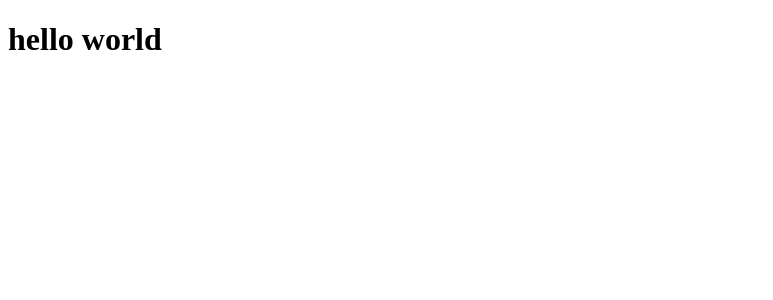
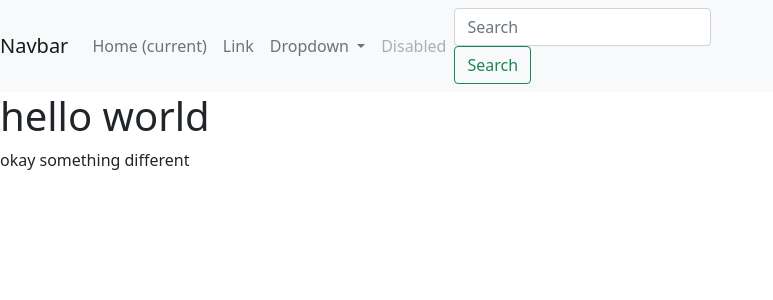
Before and after one commit to priyanshuparashar/helix, a Django app: page / in a window 1280 px wide. Shown: the top 300 px of the page, without its empty margins (0-773 px from the left). Run offline with Django 3.2, Linux system fonts and the light colour scheme.

Commit message:
very imp session

```diff
--- a/base/views.py
+++ b/base/views.py
@@ -3,4 +3,4 @@ from django.http import HttpResponse
 
 # Create your views here.
 def home(request):
-    return render(request, 'main.html')
+    return render(request, 'home.html')
--- a/templates/home.html
+++ b/templates/home.html
@@ -0,0 +1,10 @@
+{% extends "main.html" %}
+
+
+{% block content %}
+<div>
+
+<p>okay something different</p>
+</div>
+
+{% endblock %}
--- a/templates/main.html
+++ b/templates/main.html
@@ -4,9 +4,21 @@
     <meta charset="UTF-8">
     <meta http-equiv="X-UA-Compatible" content="IE=edge">
     <meta name="viewport" content="width=device-width, initial-scale=1.0">
+    <link rel="stylesheet" href="https://cdn.jsdelivr.net/npm/bootstrap@5.1.3/dist/css/bootstrap.min.css" integrity="sha384-1BmE4kWBq78iYhFldvKuhfTAU6auU8tT94WrHftjDbrCEXSU1oBoqyl2QvZ6jIW3" crossorigin="anonymous">
     <title>Document</title>
 </head>
+
 <body>
+
+    {% include 'nav.html' %}
+
     <h1>hello world</h1>
+
+
+{% block content %}
+
+
+
+{% endblock %}
 </body>
 </html>
--- /dev/null
+++ b/templates/nav.html
@@ -0,0 +1,35 @@
+<nav class="navbar navbar-expand-lg navbar-light bg-light">
+    <a class="navbar-brand" href="#">Navbar</a>
+    <button class="navbar-toggler" type="button" data-toggle="collapse" data-target="#navbarSupportedContent" aria-controls="navbarSupportedContent" aria-expanded="false" aria-label="Toggle navigation">
+      <span class="navbar-toggler-icon"></span>
+    </button>
+
+    <div class="collapse navbar-collapse" id="navbarSupportedContent">
+      <ul class="navbar-nav mr-auto">
+        <li class="nav-item active">
+          <a class="nav-link" href="#">Home <span class="sr-only">(current)</span></a>
+        </li>
+        <li class="nav-item">
+          <a class="nav-link" href="#">Link</a>
+        </li>
+        <li class="nav-item dropdown">
+          <a class="nav-link dropdown-toggle" href="#" id="navbarDropdown" role="button" data-toggle="dropdown" aria-haspopup="true" aria-expanded="false">
+            Dropdown
+          </a>
+          <div class="dropdown-menu" aria-labelledby="navbarDropdown">
+            <a class="dropdown-item" href="#">Action</a>
+            <a class="dropdown-item" href="#">Another action</a>
+            <div class="dropdown-divider"></div>
+            <a class="dropdown-item" href="#">Something else here</a>
+          </div>
+        </li>
+        <li class="nav-item">
+          <a class="nav-link disabled" href="#">Disabled</a>
+        </li>
+      </ul>
+      <form class="form-inline my-2 my-lg-0">
+        <input class="form-control mr-sm-2" type="search" placeholder="Search" aria-label="Search">
+        <button class="btn btn-outline-success my-2 my-sm-0" type="submit">Search</button>
+      </form>
+    </div>
+  </nav>
```
Also changed, not shown: base/migrations/0002_contacts.py (added), base/migrations/0003_delete_contacts.py (added), base/models.py (line endings or trailing spaces), db.sqlite3.
